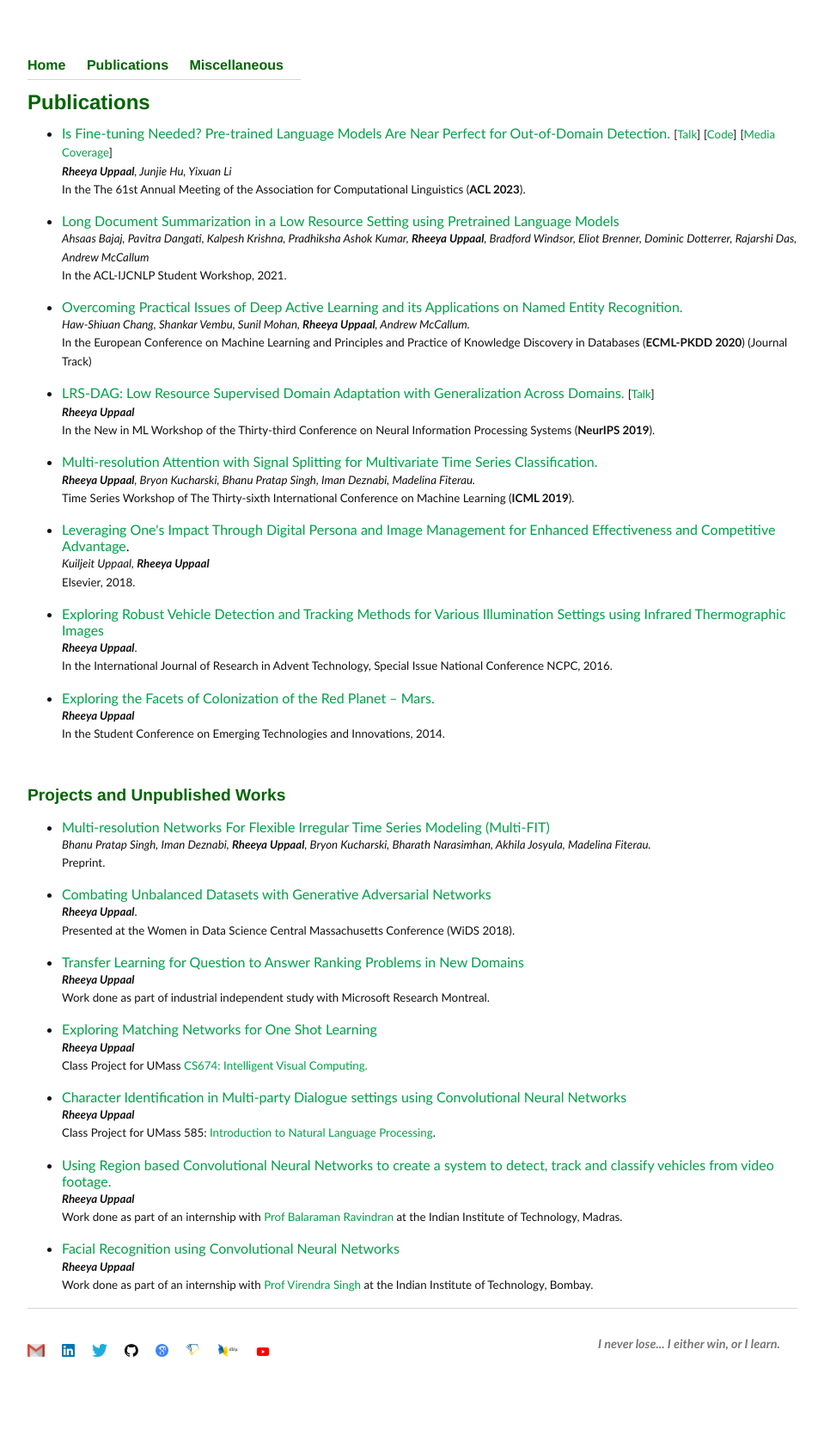
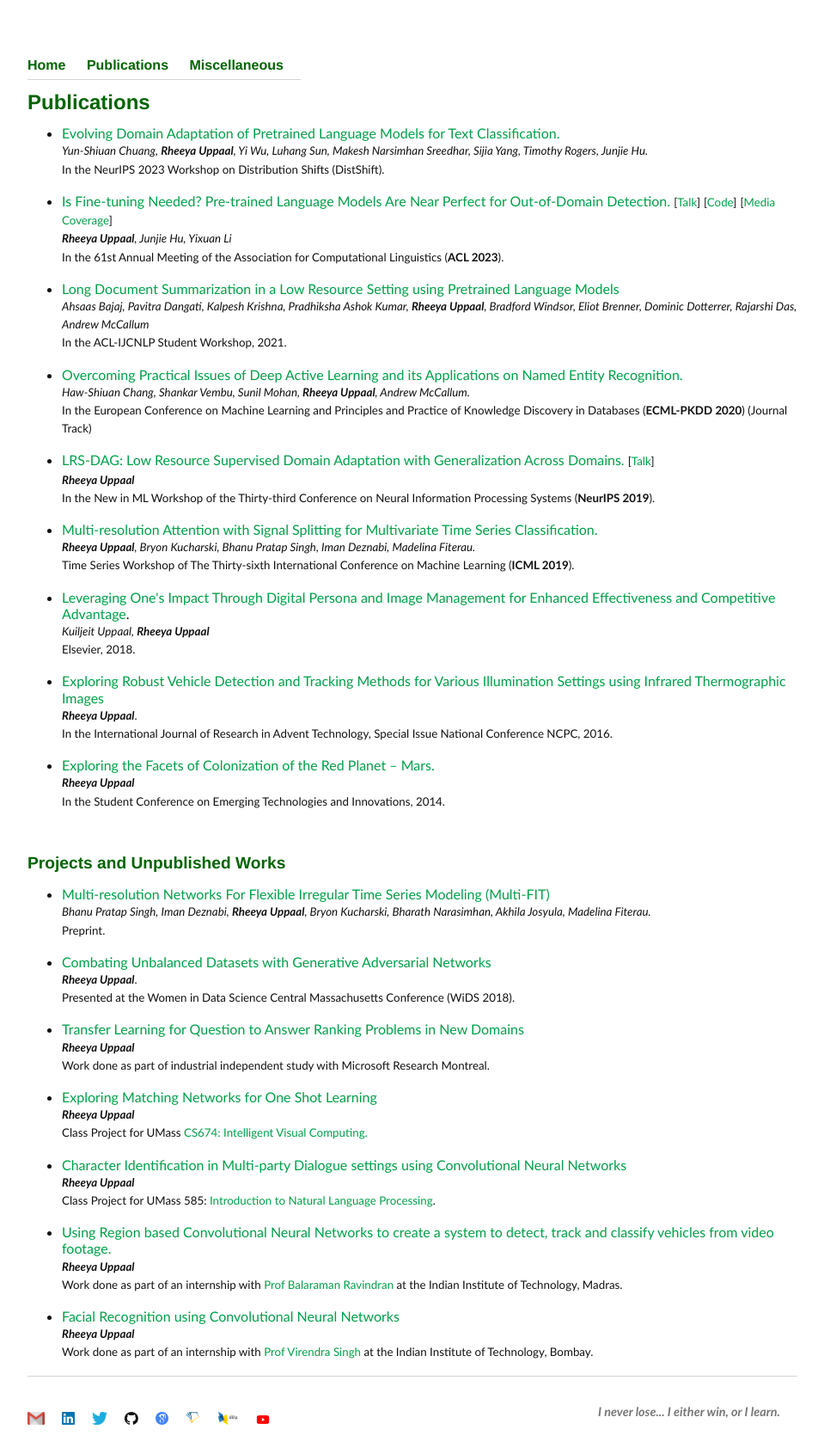
Before and after one commit to Uppaal/Uppaal.github.io, a Jekyll site: the page built from research.html, in a window 1280 px wide. Shown: the whole page at 86% size, without its empty margins (160-1119 px from the left). Built offline with Jekyll 4.4.1, drawn with Linux system fonts in a browser that asks for light colours; before the commit the page ends 1613 px from its top, so only the background shows below that.

Commit message:
Update research.html

```diff
--- a/research.html
+++ b/research.html
@@ -18,7 +18,8 @@ title: Publications
 	<h1>Publications</h1>
 <!--	<br>-->
 	<ul>
-	<li><a href="https://arxiv.org/abs/2305.13282">Is Fine-tuning Needed? Pre-trained Language Models Are Near Perfect for Out-of-Domain Detection.</a> <small>[<a href="https://youtu.be/iVfXGQ0iwzQ">Talk</a>]</small> <small>[<a href="https://github.com/Uppaal/lm-ood">Code</a>]</small> <small>[<a href="https://casmi.northwestern.edu/news/articles/2023/study-finds-simple-method-can-improve-safety-for-language-models.html">Media Coverage</a>]</small> <br><small><i><b>Rheeya Uppaal</b>, Junjie Hu, Yixuan Li</i><br>In the The 61st Annual Meeting of the Association for Computational Linguistics (<b>ACL 2023</b>).</small></li>
+	<li><a href="https://openreview.net/forum?id=HSBV4cCheG">Evolving Domain Adaptation of Pretrained Language Models for Text Classification.</a> <br><small><i>Yun-Shiuan Chuang, <b>Rheeya Uppaal</b>, Yi Wu, Luhang Sun, Makesh Narsimhan Sreedhar, Sijia Yang, Timothy Rogers, Junjie Hu.</i><br>In the NeurIPS 2023 Workshop on Distribution Shifts (DistShift).</small></li>
+	<li><a href="https://arxiv.org/abs/2305.13282">Is Fine-tuning Needed? Pre-trained Language Models Are Near Perfect for Out-of-Domain Detection.</a> <small>[<a href="https://youtu.be/iVfXGQ0iwzQ">Talk</a>]</small> <small>[<a href="https://github.com/Uppaal/lm-ood">Code</a>]</small> <small>[<a href="https://casmi.northwestern.edu/news/articles/2023/study-finds-simple-method-can-improve-safety-for-language-models.html">Media Coverage</a>]</small> <br><small><i><b>Rheeya Uppaal</b>, Junjie Hu, Yixuan Li</i><br>In the 61st Annual Meeting of the Association for Computational Linguistics (<b>ACL 2023</b>).</small></li>
 	<li><a href="https://arxiv.org/abs/2103.00751">Long Document Summarization in a Low Resource Setting using Pretrained Language Models</a><br><small><i>Ahsaas Bajaj, Pavitra Dangati, Kalpesh Krishna, Pradhiksha Ashok Kumar, <b>Rheeya Uppaal</b>, Bradford Windsor, Eliot Brenner, Dominic Dotterrer, Rajarshi Das, Andrew McCallum</i><br>In the ACL-IJCNLP Student Workshop, 2021.</small></li>
 	<li><a href="https://arxiv.org/abs/1911.07335">Overcoming Practical Issues of Deep Active Learning and its Applications on Named Entity Recognition.</a><br><small><i>Haw-Shiuan Chang, Shankar Vembu, Sunil Mohan, <b>Rheeya Uppaal</b>, Andrew McCallum.</i><br>In the European Conference on Machine Learning and Principles and Practice of Knowledge Discovery in Databases (<b>ECML-PKDD 2020</b>) (Journal Track)</small></li>
 	<li><a href="https://arxiv.org/abs/1909.06718">LRS-DAG: Low Resource Supervised Domain Adaptation with Generalization Across Domains.</a> <small>[<a href="https://www.youtube.com/watch?v=17nxep0Ux50&feature=youtu.be">Talk</a>]</small><br><small><i><b>Rheeya Uppaal</b></i><br>In the New in ML Workshop of the Thirty-third Conference on Neural Information Processing Systems (<b>NeurIPS 2019</b>).</small></li>
```
